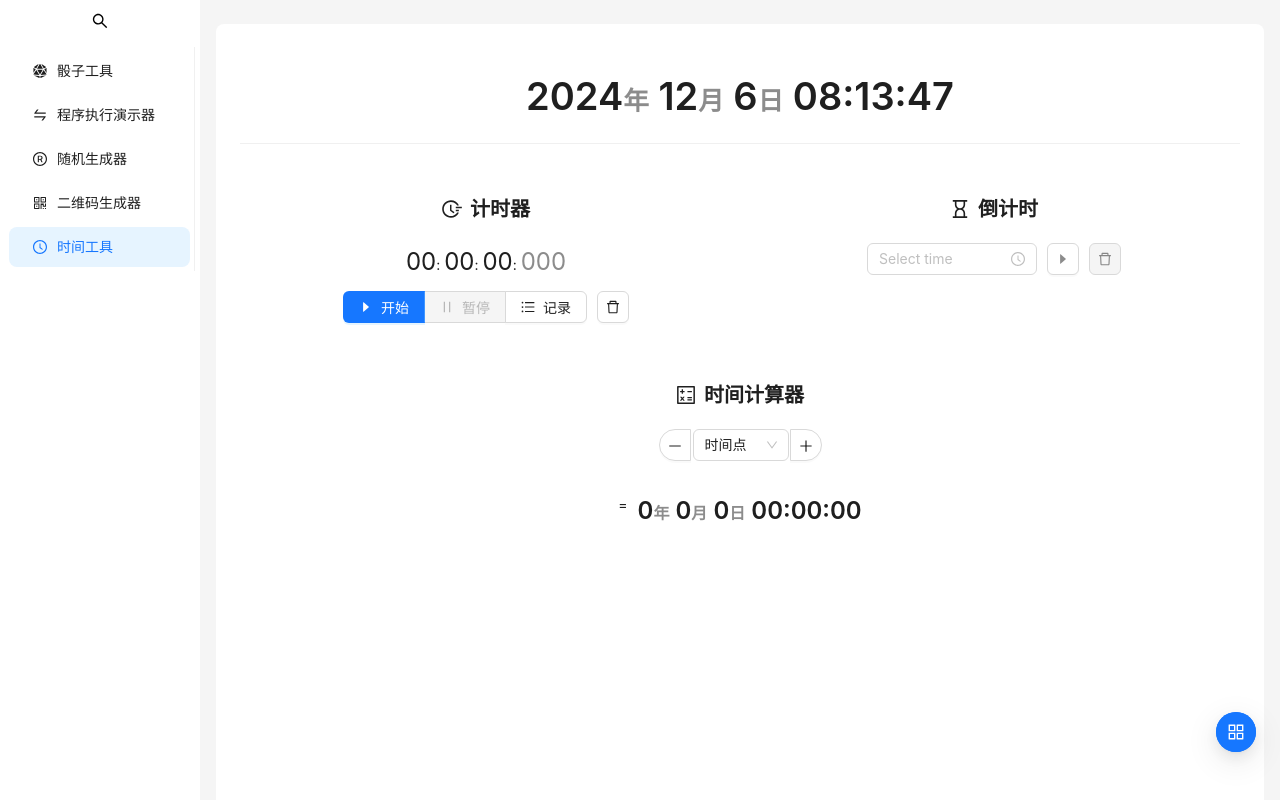
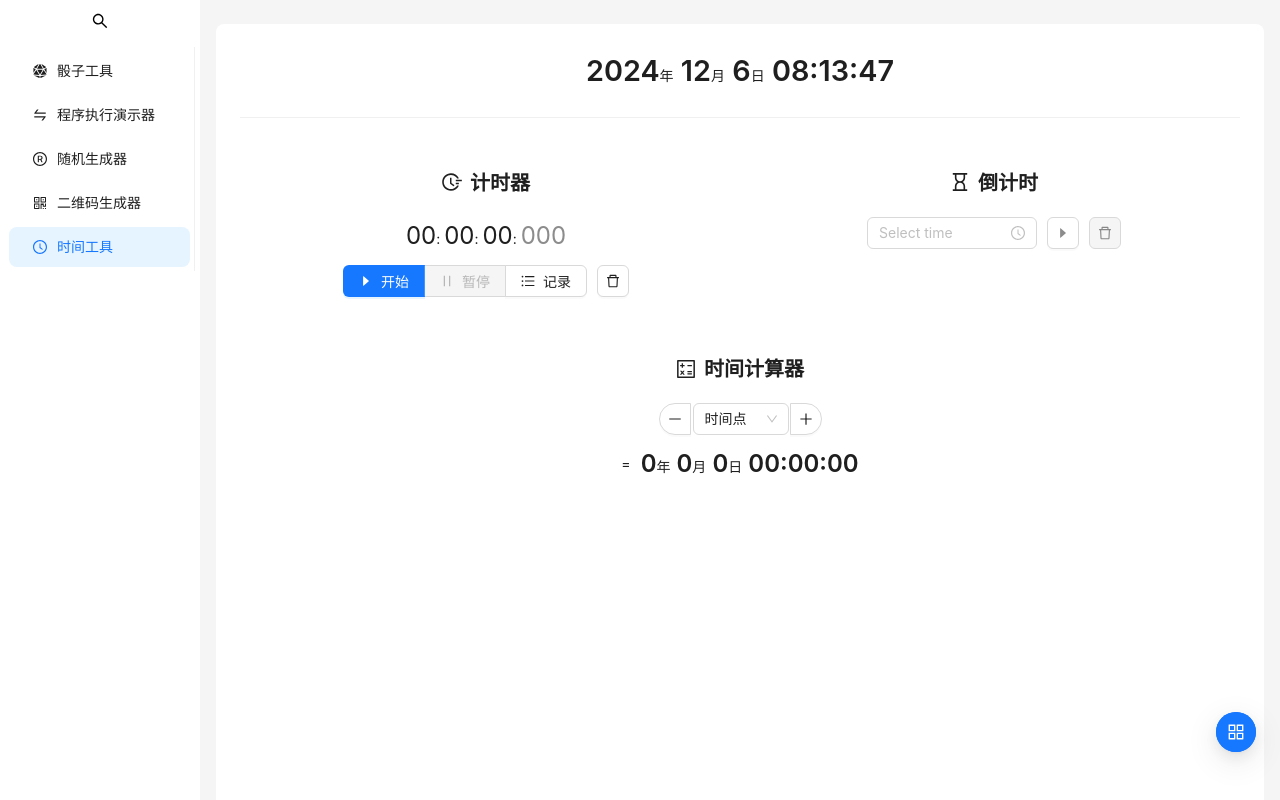
Before and after one commit to iceriny/TeachingTools, a React (Vite) app: page / in a window 1280 px wide. Both pictures are taken after a click on the item "时间工具". Shown: the top 800 px of the page. Built offline with nearby package versions, Linux system fonts and the light colour scheme.

Commit message:
feat(TimeTool): 优化时钟组件并添加到主菜单
- 在主菜单添加时钟组件
- 重构时钟组件，增加 size 和 show 属性
- 优化时间显示组件，提高可定制性
- 调整时间计算器中的时间显示样式

```diff
--- a/src/components/Main/index.tsx
+++ b/src/components/Main/index.tsx
@@ -1,6 +1,6 @@
 import { useState, createElement, useRef, useEffect } from "react";
 // import { BankOutlined } from "@ant-design/icons";
-import { Drawer, FloatButton, Input, Layout, Menu, theme } from "antd";
+import { Divider, Drawer, FloatButton, Input, Layout, Menu, theme } from "antd";
 import type { InputRef, MenuProps } from "antd";
 import { AppstoreOutlined, SearchOutlined } from "@ant-design/icons";
 import Tool, { ToolName } from "../../Tools/BaseTool";
@@ -21,6 +21,7 @@ import TTimeTool from "../../Tools/TTimeTool";
 // Home 的导入必须在 Tool 类之后导入
 import Home from "../Page/Home";
 import YellowPage from "./YellowPage";
+import Clock from "../Page/TimeTool/Clock";
 
 const { Content, Footer, Sider } = Layout;
 
@@ -106,6 +107,20 @@ const Main: React.FC = () => {
                 }}
                 style={{ padding: "5px" }}
             >
+                {currentPage !== "nav_TimeTool" && (
+                    <div
+                        style={{
+                            display: "flex",
+                            flexDirection: "column",
+                            alignContent: "center",
+                            justifyContent: "center",
+                            width: "100%",
+                        }}
+                    >
+                        <Clock size={1} show={["h", "i", "s"]} />
+                        <Divider style={{ margin: "8px 0 8px 0" }} />
+                    </div>
+                )}
                 <div
                     style={{
                         width: "100%",
--- a/src/components/Page/TimeTool/Clock.tsx
+++ b/src/components/Page/TimeTool/Clock.tsx
@@ -14,7 +14,11 @@ const getTime: () => TimeObj = () => {
         s: time.second(),
     };
 };
-const Clock: FC = () => {
+interface ClockProps {
+    size?: TimeDisplayProps["size"];
+    show?: TimeDisplayProps["show"];
+}
+const Clock: FC<ClockProps> = (props: ClockProps) => {
     const [currentTime, setCurrentTime] = useState(getTime());
 
     useEffect(() => {
@@ -25,7 +29,7 @@ const Clock: FC = () => {
         return () => clearInterval(interval);
     }, []);
 
-    return <TimeDisplay {...currentTime} size={5} />;
+    return <TimeDisplay {...currentTime} {...props} />;
 };
 
 export default Clock;
--- a/src/components/Page/TimeTool/TimeCalculators.tsx
+++ b/src/components/Page/TimeTool/TimeCalculators.tsx
@@ -242,6 +242,7 @@ const TimeCalculators: FC = () => {
                     h={result.get("h")}
                     i={result.get("minute")}
                     s={result.get("s")}
+                    size={2}
                 />
             </Flex>
         </Flex>
--- a/src/components/Page/TimeTool/TimeDisplay.tsx
+++ b/src/components/Page/TimeTool/TimeDisplay.tsx
@@ -11,12 +11,52 @@ export interface TimeDisplayProps {
     i: number;
     s: number;
     size?: 1 | 2 | 3 | 4 | 5;
+    show?: ("y" | "m" | "d" | "h" | "i" | "s")[];
 }
-const SizeMap = [5, 4, 3, 2, 1] as const;
+const SizeMap = [1, 1.5, 1.8, 2.2, 3] as const;
 const FontSizeMap = [0.5, 0.9, 1, 1.2, 1.6];
-const TimeDisplay: FC<TimeDisplayProps> = ({ y, m, d, h, i, s, size = 3 }) => {
+
+interface TimeDisplayItemProps {
+    value: number;
+    unit: string;
+    fontSize: string;
+    color: string;
+}
+const TimeDisplayItem: FC<TimeDisplayItemProps> = ({
+    value,
+    unit,
+    fontSize,
+    color,
+}) => {
+    return (
+        <>
+            {value}
+            <span
+                style={{
+                    fontSize: fontSize,
+                    color: color,
+                }}
+            >
+                <Typography.Text style={{ fontWeight: 100 }}>
+                    {unit}
+                </Typography.Text>
+            </span>{" "}
+        </>
+    );
+};
+const TimeDisplay: FC<TimeDisplayProps> = ({
+    y,
+    m,
+    d,
+    h,
+    i,
+    s,
+    size = 3,
+    show = ["y", "m", "d", "h", "i", "s"],
+}) => {
     const { token } = useToken();
     const fontSize = `${FontSizeMap[size - 1]}rem`;
+    const numberSize = `${SizeMap[size - 1]}rem`;
 
     return (
         <div
@@ -24,40 +64,41 @@ const TimeDisplay: FC<TimeDisplayProps> = ({ y, m, d, h, i, s, size = 3 }) => {
                 textAlign: "center",
             }}
         >
-            <Typography.Title
-                level={SizeMap[size - 1]}
-                style={{ width: "100%" }}
+            <Typography.Text
+                style={{
+                    width: "100%",
+                    fontWeight: token.fontWeightStrong,
+                    fontSize: numberSize,
+                }}
             >
-                {y}
-                <span
-                    style={{
-                        fontSize: fontSize,
-                        color: token.colorTextDescription,
-                    }}
-                >
-                    年
-                </span>{" "}
-                {m}
-                <span
-                    style={{
-                        fontSize: fontSize,
-                        color: token.colorTextDescription,
-                    }}
-                >
-                    月
-                </span>{" "}
-                {d}
-                <span
-                    style={{
-                        fontSize: fontSize,
-                        color: token.colorTextDescription,
-                    }}
-                >
-                    日
-                </span>{" "}
-                {`${h}`.padStart(2, "0")}:{`${i}`.padStart(2, "0")}:
-                {`${s}`.padStart(2, "0")}
-            </Typography.Title>
+                {show.includes("y") && (
+                    <TimeDisplayItem
+                        value={y}
+                        unit="年"
+                        fontSize={fontSize}
+                        color={token.colorTextDescription}
+                    />
+                )}
+                {show.includes("m") && (
+                    <TimeDisplayItem
+                        value={m}
+                        unit="月"
+                        fontSize={fontSize}
+                        color={token.colorTextDescription}
+                    />
+                )}
+                {show.includes("d") && (
+                    <TimeDisplayItem
+                        value={d}
+                        unit="日"
+                        fontSize={fontSize}
+                        color={token.colorTextDescription}
+                    />
+                )}
+                {show.includes("h") && `${h}:`.padStart(3, "0")}
+                {show.includes("i") && `${i}:`.padStart(3, "0")}
+                {show.includes("s") && `${s}`.padStart(2, "0")}
+            </Typography.Text>
         </div>
     );
 };
```
